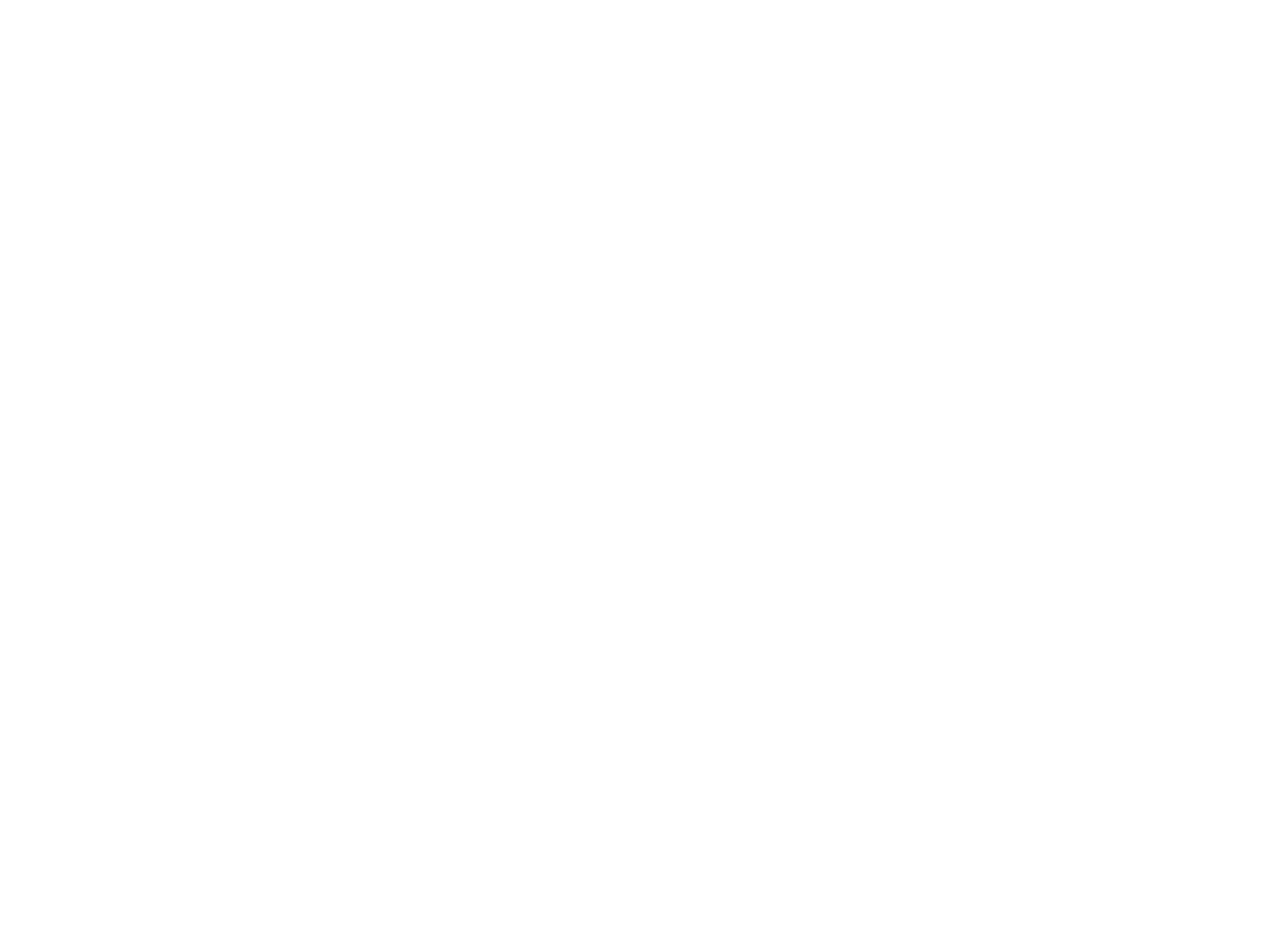
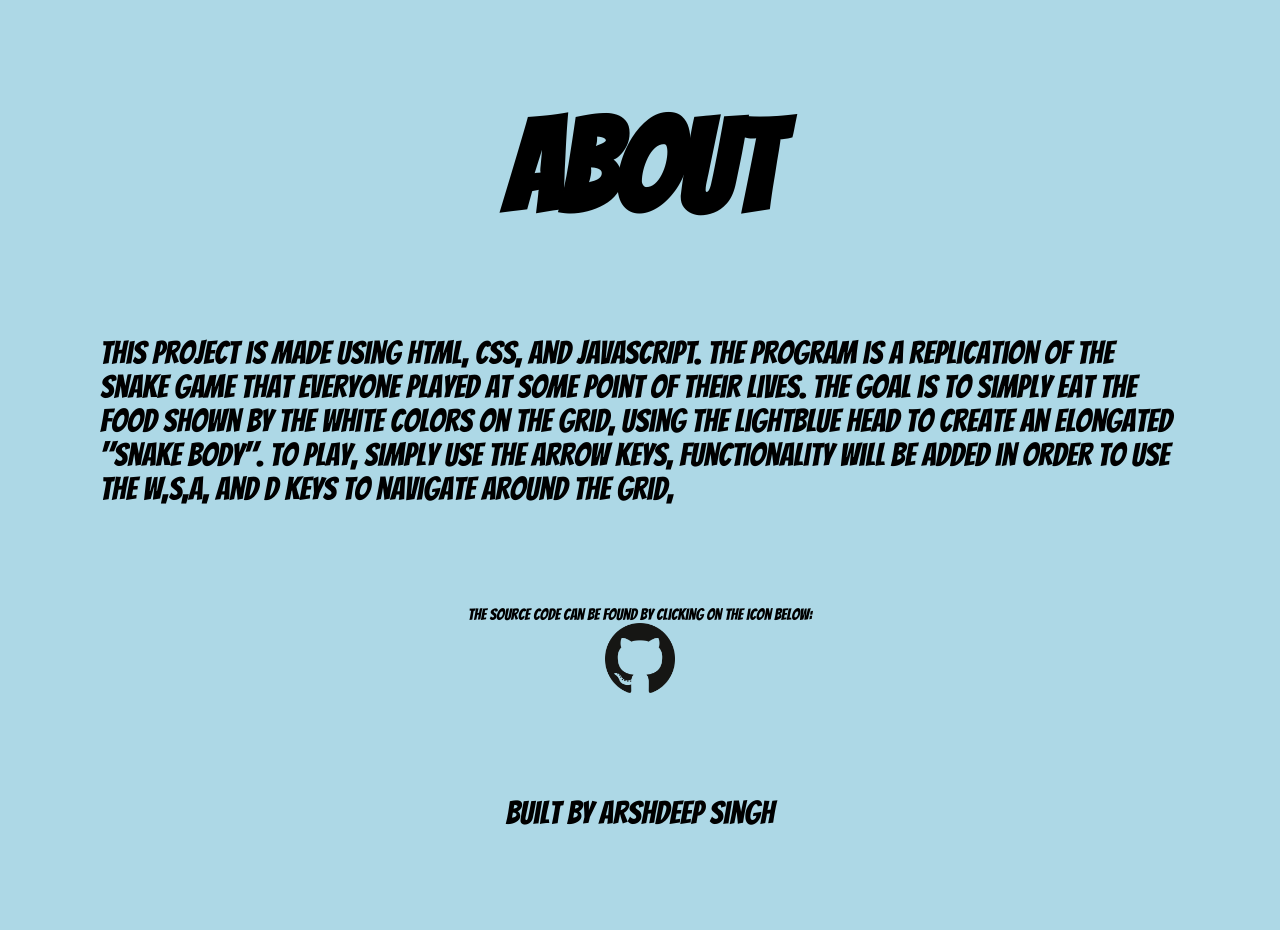
Before and after one commit to ArshS1/snakeGame, a plain HTML site: page about.html in a window 1280 px wide. Before the commit the page ends 800 px from the top, so only its background shows below. Drawn offline with Linux system fonts and the light colour scheme.

Commit message:
organizing and about page

```diff
--- a/about.html
+++ b/about.html
@@ -5,8 +5,28 @@
     <meta http-equiv="X-UA-Compatible" content="IE=edge">
     <meta name="viewport" content="width=device-width, initial-scale=1.0">
     <title>About</title>
+    <link rel="stylesheet" href="css/style2.css">
 </head>
 <body>
+    <div class="main">
+        <h1>About</h1>
+    </div>
+        <div class="writing">
+            <p> <span>
+                This project is made using HTML, CSS, and JAVASCRIPT. The program is a replication of the Snake Game that everyone played at some point of their lives. The goal is to simply eat the food shown by the white colors on the grid, using the lightblue head to create an elongated "snake body".
 
+                To play, simply use the arrow keys, functionality will be added in order to use the W,S,A, and D keys to navigate around the grid,
+
+            </span>
+            </p>
+        </div>
+        <div class="gitimg">
+            <p>The source code can be found by clicking on the icon below: </p>
+            <a href="https://github.com/ArshS1/snakeGame" target="_blank"><img src="icons/git.png" alt=""></a>
+        </div>
+        <div class="writing">
+            <p>Built by Arshdeep Singh</p>
+        </div>
+    </div>
 </body>
 </html>
--- a/style.css
+++ b/css/style.css
@@ -48,6 +48,16 @@
   color: whitesmoke;
 }
 
+a {
+  color: white;
+  text-decoration: none;
+}
+
+a:hover {
+  text-decoration: black underline;
+  color: black;
+}
+
 #about {
   background: none;
   font-family: "Bangers", cursive;
@@ -58,11 +68,6 @@
   font-weight: bold;
   color: whitesmoke;
   cursor: pointer;
-}
-
-#about:hover {
-  text-decoration: black underline;
-  color: black;
 }
 
 .head {
--- /dev/null
+++ b/css/style2.css
@@ -0,0 +1,39 @@
+@import url("https://fonts.googleapis.com/css2?family=Bangers&display=swap");
+
+* {
+  background-color: lightblue;
+  margin: 0px 0px;
+  padding: 0px 0px;
+  font-family: "Bangers", cursive;
+  color: black;
+}
+
+.main {
+    font-size: 4rem;
+    display: flex;
+    padding-top: 100px;
+    justify-content: center;
+}
+
+
+.writing {
+    display: flex;
+    justify-content: center;
+    align-items: center;
+    padding: 100px 100px;
+    font-size: 2rem;
+}
+
+.gitimg {
+    display: flex;
+    justify-content: center;
+    align-items: center;
+    flex-direction: column;
+    font-size: 1rem;
+}
+
+img {
+    height: 70px;
+    width: 70px;
+    cursor: pointer;
+}
```
Also changed, not shown: index.html (+3 -2 lines), icons/git.png (added), icons/icon.png (renamed from icon.png).
